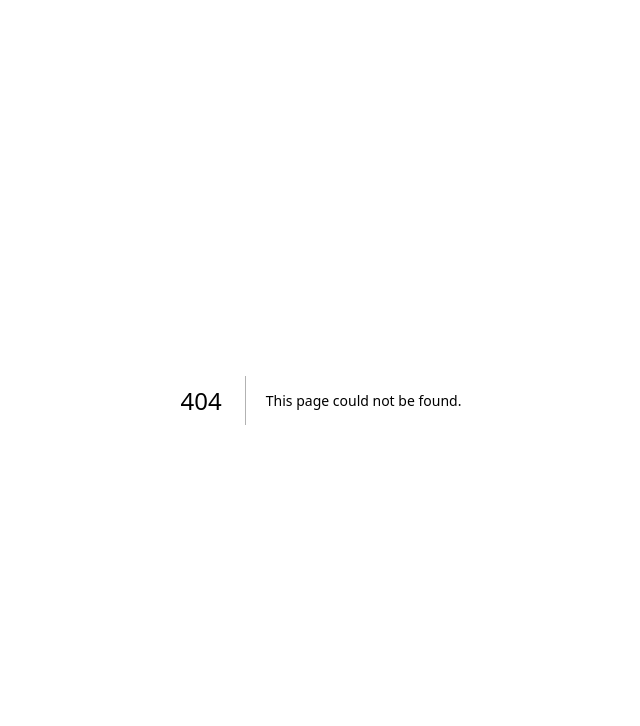
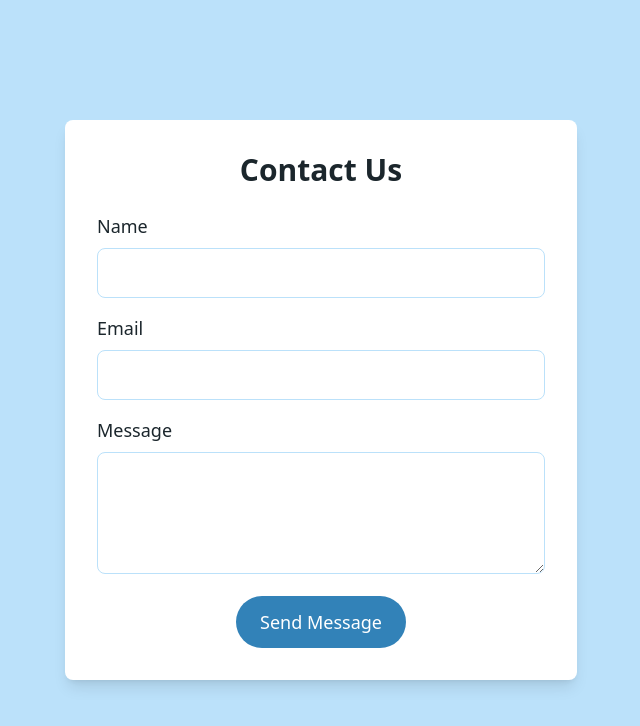
Before and after one commit to arorarish245/StreetVoice, a Next.js app in the folder frontend/: page /contact in a window 1280 px wide. Before the commit this address had no page. Shown: the top 726 px of the page, without its empty margins (319-959 px from the left). Built offline with nearby package versions, Linux system fonts and the light colour scheme.

Commit message:
add contact page

```diff
--- a/frontend/src/app/components/FAQSection.tsx
+++ b/frontend/src/app/components/FAQSection.tsx
@@ -34,7 +34,7 @@ export default function FAQSection() {
   ];
 
   return (
-    <section className="py-20 bg-[#BBE1FA]">
+    <section id='faq' className="py-20 bg-[#BBE1FA]">
       <div className="text-center mb-12">
         <h2 className="text-4xl font-bold" style={{ color: "#1B262C" }}>Frequently Asked Questions</h2>
         <p className="text-xl mt-4" style={{ color: "#0F4C75" }}>Find answers to common questions about StreetVoice.</p>
--- a/frontend/src/app/components/HowItWorks.tsx
+++ b/frontend/src/app/components/HowItWorks.tsx
@@ -33,7 +33,7 @@ export default function HowItWorks() {
   ];
 
   return (
-    <section className="py-20" style={{ backgroundColor: "#BBE1FA" }}>
+    <section id="how-it-works" className="py-20" style={{ backgroundColor: "#BBE1FA" }}>
       <div className="text-center mb-12">
         <h2 className="text-4xl font-bold" style={{ color: "#1B262C" }}>
           It's That Simple:
--- a/frontend/src/app/components/Navbar.tsx
+++ b/frontend/src/app/components/Navbar.tsx
@@ -42,9 +42,9 @@ export default function Navbar() {
         {/* Navigation Links */}
         <div className="hidden md:flex space-x-8">
           <Link href="/" className="text-lg hover:text-[#BBE1FA]">Home</Link>
-          <Link href="/how-it-works" className="text-lg hover:text-[#BBE1FA]">How It Works</Link>
-          <Link href="/features" className="text-lg hover:text-[#BBE1FA]">Features</Link>
-          <Link href="/about" className="text-lg hover:text-[#BBE1FA]">About</Link>
+          <Link href="#how-it-works" className="text-lg hover:text-[#BBE1FA]">How It Works</Link>
+          <Link href="#features" className="text-lg hover:text-[#BBE1FA]">Features</Link>
+          <Link href="#faq" className="text-lg hover:text-[#BBE1FA]">FAQ</Link>
           <Link href="/contact" className="text-lg hover:text-[#BBE1FA]">Contact</Link>
         </div>
 
--- a/frontend/src/app/components/WhyUseStreetVoice.tsx
+++ b/frontend/src/app/components/WhyUseStreetVoice.tsx
@@ -5,7 +5,7 @@ import { FaMobileAlt, FaBolt, FaMapMarkedAlt, FaEye } from 'react-icons/fa'; //
 
 export default function WhyUseStreetVoice() {
   return (
-    <section className="py-20" style={{ backgroundColor: "#BBE1FA" }}>
+    <section id='features' className="py-20" style={{ backgroundColor: "#BBE1FA" }}>
       <div className="text-center mb-12 px-6">
         <h2 className="text-4xl font-bold" style={{ color: "#1B262C" }}>Why Use StreetVoice?</h2>
         <p className="text-xl mt-4" style={{ color: "#0F4C75" }}>Discover the features that make StreetVoice unique.</p>
--- /dev/null
+++ b/frontend/src/app/contact/page.tsx
@@ -0,0 +1,112 @@
+// src/app/components/ContactUs.tsx
+
+'use client';
+
+import { useState } from 'react';
+
+export default function ContactUs() {
+  const [formData, setFormData] = useState({
+    name: '',
+    email: '',
+    message: ''
+  });
+
+  const [isSubmitting, setIsSubmitting] = useState(false);
+  const [status, setStatus] = useState<string | null>(null);
+
+  const handleChange = (e: React.ChangeEvent<HTMLInputElement | HTMLTextAreaElement>) => {
+    const { name, value } = e.target;
+    setFormData((prev) => ({
+      ...prev,
+      [name]: value,
+    }));
+  };
+
+  const handleSubmit = async (e: React.FormEvent) => {
+    e.preventDefault();
+
+    setIsSubmitting(true);
+    setStatus(null);
+
+    const response = await fetch('/api/contact', {
+      method: 'POST',
+      headers: {
+        'Content-Type': 'application/json',
+      },
+      body: JSON.stringify(formData),
+    });
+
+    if (response.ok) {
+      setStatus('Your message has been sent!');
+      setFormData({ name: '', email: '', message: '' });
+    } else {
+      setStatus('Something went wrong. Please try again.');
+    }
+
+    setIsSubmitting(false);
+  };
+
+  return (
+    <div className="min-h-screen flex items-center justify-center bg-[#BBE1FA] py-12 px-6">
+      <div className="max-w-lg w-full bg-white p-8 rounded-lg shadow-lg">
+        <h1 className="text-3xl font-bold text-[#1B262C] text-center mb-6">Contact Us</h1>
+        <form onSubmit={handleSubmit}>
+          <div className="mb-4">
+            <label htmlFor="name" className="block text-lg text-[#1B262C]">Name</label>
+            <input
+              type="text"
+              id="name"
+              name="name"
+              value={formData.name}
+              onChange={handleChange}
+              className="w-full p-3 mt-2 border border-[#BBE1FA] rounded-lg focus:outline-none focus:ring-2 focus:ring-[#3282B8]"
+              required
+            />
+          </div>
+
+          <div className="mb-4">
+            <label htmlFor="email" className="block text-lg text-[#1B262C]">Email</label>
+            <input
+              type="email"
+              id="email"
+              name="email"
+              value={formData.email}
+              onChange={handleChange}
+              className="w-full p-3 mt-2 border border-[#BBE1FA] rounded-lg focus:outline-none focus:ring-2 focus:ring-[#3282B8]"
+              required
+            />
+          </div>
+
+          <div className="mb-4">
+            <label htmlFor="message" className="block text-lg text-[#1B262C]">Message</label>
+            <textarea
+              id="message"
+              name="message"
+              value={formData.message}
+              onChange={handleChange}
+              className="w-full p-3 mt-2 border border-[#BBE1FA] rounded-lg focus:outline-none focus:ring-2 focus:ring-[#3282B8]"
+              rows={4}
+              required
+            />
+          </div>
+
+          {status && (
+            <div className={`mb-4 text-center ${status.includes('sent') ? 'text-green-500' : 'text-red-500'}`}>
+              {status}
+            </div>
+          )}
+
+          <div className="flex justify-center">
+            <button
+              type="submit"
+              disabled={isSubmitting}
+              className={`px-6 py-3 text-white text-lg rounded-full ${isSubmitting ? 'bg-gray-500' : 'bg-[#3282B8] hover:bg-[#1B262C] transition duration-300'}`}
+            >
+              {isSubmitting ? 'Sending...' : 'Send Message'}
+            </button>
+          </div>
+        </form>
+      </div>
+    </div>
+  );
+}
```
